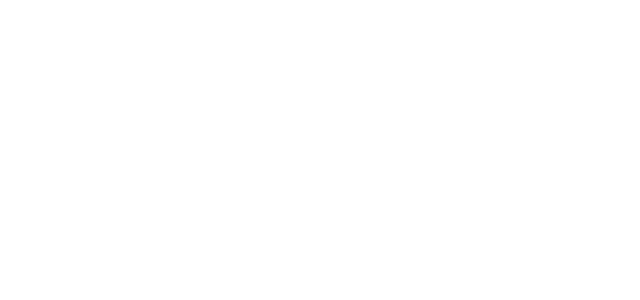
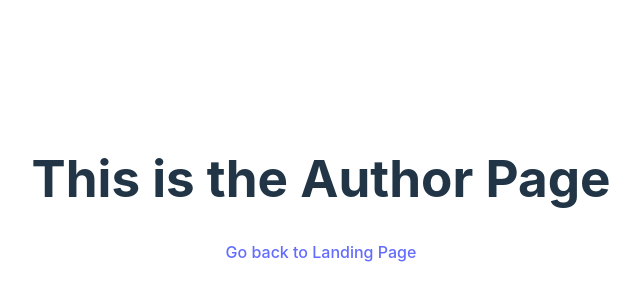
Before and after one commit to DanielChin327/tokyo_travel_tips, a React (Vite) app in the folder client/: page /Author in a window 1280 px wide. Shown: the part 210-510 px from the top of the page, without its empty margins (319-959 px from the left). Built offline with nearby package versions, Linux system fonts and the light colour scheme.

Commit message:
working on pages

```diff
--- a/client/src/App.jsx
+++ b/client/src/App.jsx
@@ -1,17 +1,18 @@
-import { useState } from 'react'
-import reactLogo from './assets/react.svg'
-import viteLogo from '/vite.svg'
 import './App.css'
 import { BrowserRouter, Route, Routes } from "react-router-dom";
 
-
+import Landing from './pages/Landing/Landing'
+import Author from './pages/Author/Author'
 
 function App() {
 
+let message = "hi"
 
  return (
-<>
-<BrowserRouter>
+  <BrowserRouter>
+    <Routes>
+      <Route path="/" element={<Landing />} />
+      <Route path="/Author" element={<Author/>} />
 
 
 
@@ -19,9 +20,8 @@
 
 
 
-
-</BrowserRouter>
-</>
+    </Routes>
+  </BrowserRouter>
 );
 
 }
--- /dev/null
+++ b/client/src/pages/Author/Author.jsx
@@ -0,0 +1,21 @@
+import { Link } from "react-router-dom";
+
+
+function Author(){
+
+
+
+
+
+
+  return(
+<div className="author-container">
+
+<h1>This is the Author Page</h1>
+<Link to="/">Go back to Landing Page</Link>
+</div>
+  )
+};
+
+
+export default Author;
--- a/client/src/pages/Landing/Landing.jsx
+++ b/client/src/pages/Landing/Landing.jsx
@@ -0,0 +1,32 @@
+
+import './Landing.scss'
+
+function Landing() {
+
+
+
+
+
+
+return (
+  <div className="landing-container">
+
+
+  <h1>This is the Landing Page</h1>
+
+
+
+
+
+
+  </div>
+)
+
+
+
+
+
+}
+
+
+export default Landing;
```
Also changed, not shown: client/src/pages/Author/Author.scss (added), client/src/pages/Landing/Landing.scss (added).
